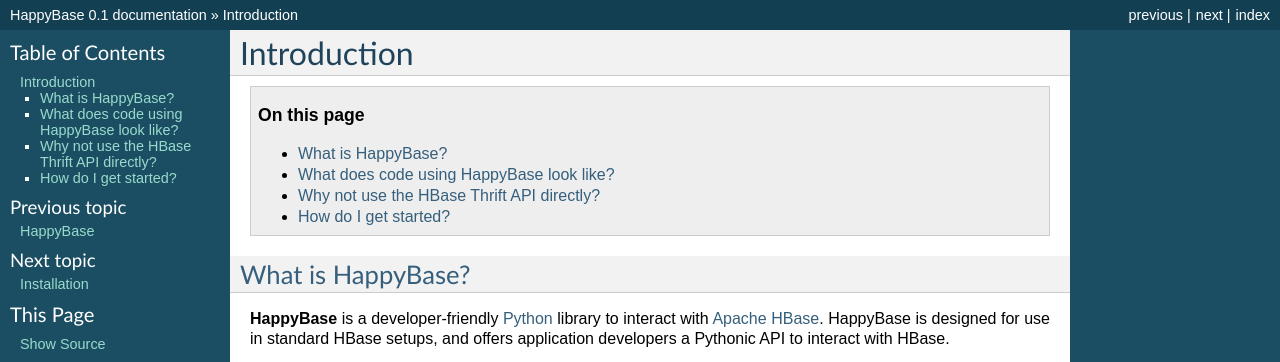
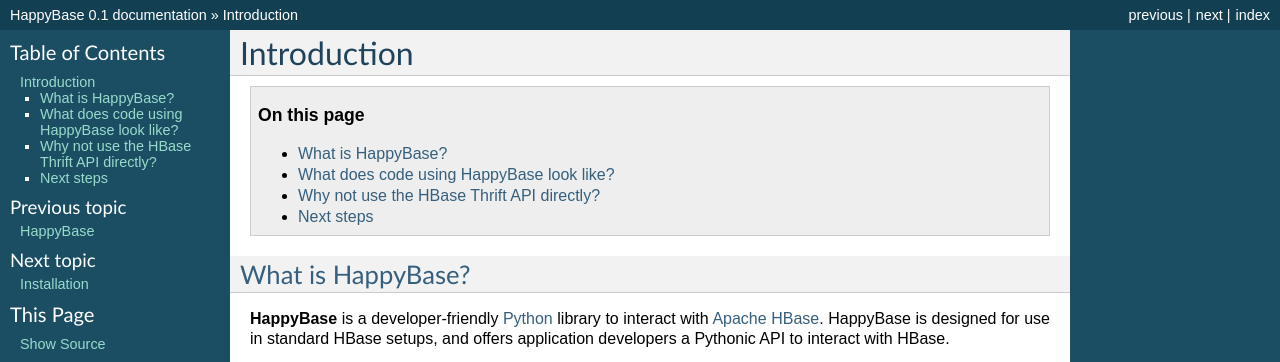
Before and after one commit to python-happybase/happybase, a Sphinx documentation site: the page built from doc/introduction.rst, in a window 1280 px wide and 900 px high. Shown: the top 362 px of the window. Built offline with Sphinx 7.4.7, drawn with Linux system fonts in a browser that asks for light colours; pages that are not in the unit, such as notebooks, are missing from menus; some of the changed text lies outside the part shown.

Commit message:
Doc tweaks

```diff
--- a/doc/installation.rst
+++ b/doc/installation.rst
@@ -27,11 +27,11 @@
    $ mkvirtualenv envname
 
 
-Installing packages
-===================
+Installing the HappyBase package
+================================
 
 The next step is to install HappyBase. The easiest way is to use `pip` to fetch
-the package from the `Python Package Index<http://pypi.python.org/>`_ (PyPI).
+the package from the `Python Package Index <http://pypi.python.org/>`_ (PyPI).
 This will also install the Thrift package for Python.
 
 .. code-block:: sh
--- a/doc/introduction.rst
+++ b/doc/introduction.rst
@@ -104,8 +104,8 @@
 application evolves.
 
 
-How do I get started?
-=====================
+Next steps
+==========
 
 Follow the :doc:`installation guide <installation>` and read the :doc:`tutorial
 <tutorial>`.
--- a/doc/tutorial.rst
+++ b/doc/tutorial.rst
@@ -415,7 +415,7 @@
 
 
 Next steps
-----------
+==========
 
 The next step is to try it out for yourself. The :doc:`API documentation <api>`
 can be used as a reference.
```
